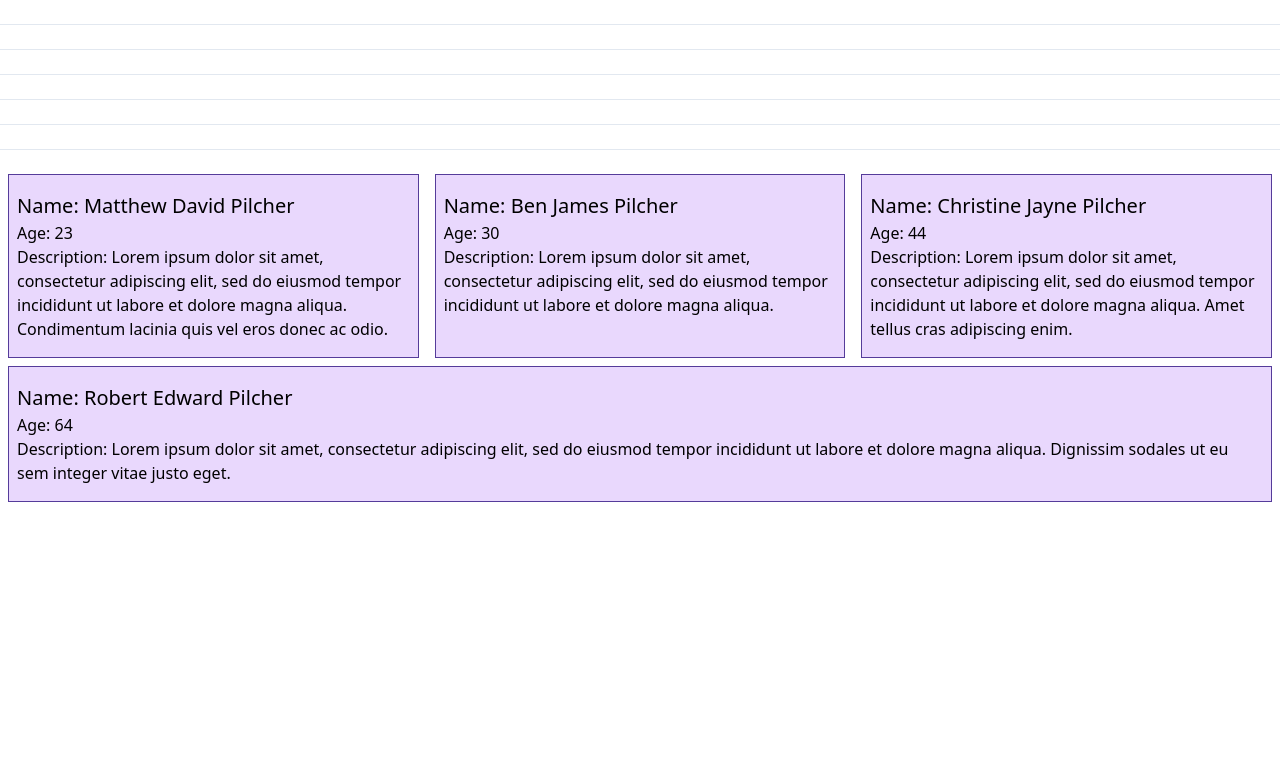
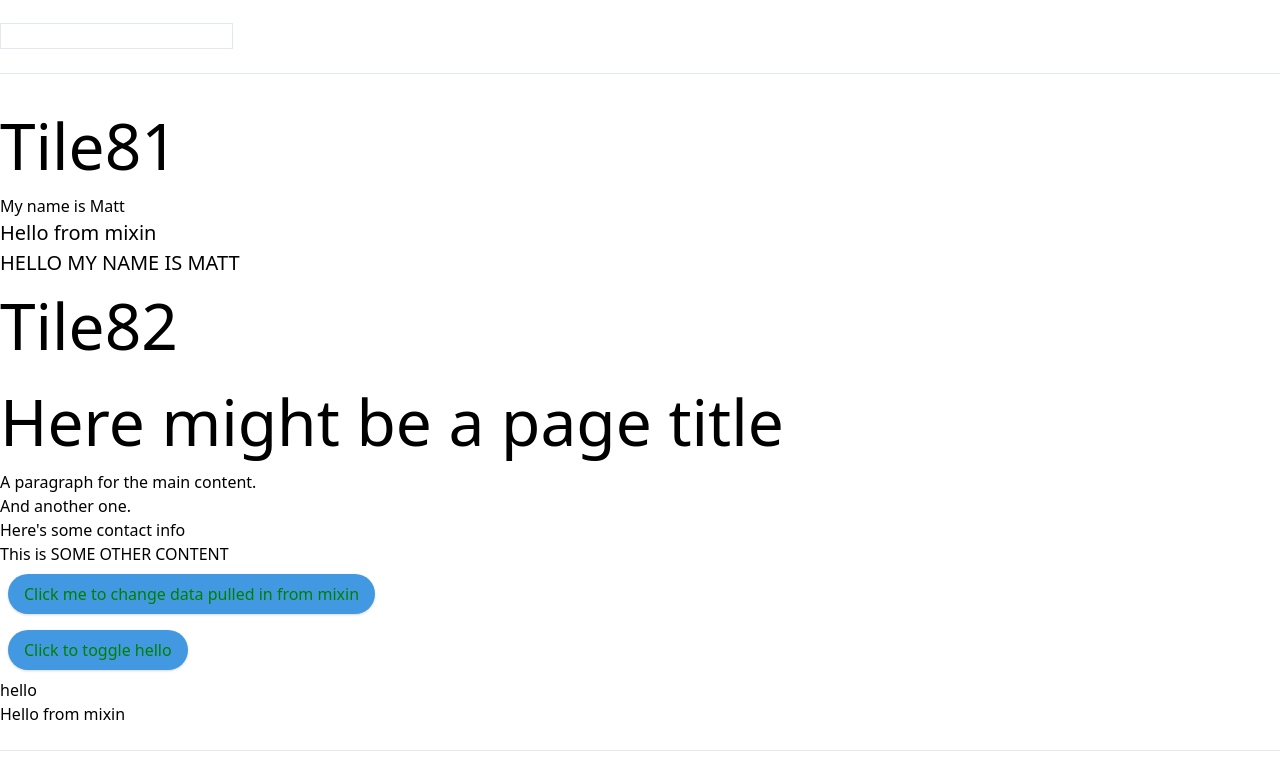
Before and after one commit to howlomogo/playground-1, a Vue app: page / in a window 1280 px wide. Shown: the part 4731-5500 px from the top of the page. Before the commit the page ends 5241 px from the top, so only its background shows below. Built offline with nearby package versions, Linux system fonts and the light colour scheme.

Commit message:
Finishing off docs

```diff
--- a/src/App.vue
+++ b/src/App.vue
@@ -50,6 +50,8 @@
 
 
       <hr class="my-6" />
+
+      <Tile8 />
       <hr class="my-6" />
       <hr class="my-6" />
       <hr class="my-6" />
@@ -77,6 +79,7 @@ import Tile4 from './components/Tile4'
 import Tile5 from './components/Tile5'
 import Tile6 from './components/Tile6'
 import Tile7 from './components/Tile7'
+import Tile8 from './components/Tile8'
 
 export default {
   name: 'App',
@@ -88,7 +91,8 @@ export default {
     Tile4,
     Tile5,
     Tile6,
-    Tile7
+    Tile7,
+    Tile8
   },
   watch: {
     count: function(val, oldVal) {
--- a/src/components/Tile7.vue
+++ b/src/components/Tile7.vue
@@ -7,15 +7,15 @@
         v-on:matts-func="func1"
         v-on:matts-func2="func2"
         v-on:matts-func3="count2 += $event"
-        v-bind:hello="func1" />
+        v-bind:hello="func1"
+        />
       <h1>{{ count2 }}</h1>
 
       <br />
       <hr />
       <!-- The content inside Tile73 will be placed whereever <slot></slot>
-      is within Tile73, it can be html or just any content
+      is within Tile73, it can be html, another component or just any content
       -->
-
       <!-- Docs say to use kebab case for props, however camelCase here works? -->
       <!-- Passing numbers, we need to v-bind if a number otherwise it will be a string -->
       <!-- Passing booleans, we need to v-bind otherwise it will be a string -->
@@ -30,6 +30,7 @@
         v-bind:testArr="['Cheese', 'Flower', 'Playstation']"
         v-bind:testProp="testProp"
       >
+          <!-- Hello there! is added inside <slot></slot>, if <slot> is not in the component this content is just disgarded -->
           HELLO THERE!
       </Tile73>
 
@@ -46,6 +47,8 @@
         {{ tab }}
       </button>
 
+
+
     <!-- Sometimes, it’s useful to dynamically switch between components,
     like in a tabbed interface, you can do this using vues <component> element
         with the 'is' special attribute-->
@@ -53,12 +56,21 @@
       <component v-bind:is="currentTab" class="tab"></component>
     </div>
 
+    <br />
+    <!-- You can add native events to the root of a component from the parent like below
+    by using the v-on native, here focus the input to change border color, This isn't really
+    a good idea though as the component structure may be change at some point -->
+    <Tile74 v-on:focus.native="inputFocused($event)" />
+    <!-- To solve this however, -->
+
+    <br />
   </div>
 </template>
 
 <script>
 import Tile72 from './Tile72'
 import Tile73 from './Tile73'
+import Tile74 from './Tile74'
 
 // These do NOT have to be in the same folder btw
 import Tab1 from './tabs/Tab1'
@@ -81,6 +93,7 @@ export default {
     components: {
         Tile72,
         Tile73,
+        Tile74,
         Tab1,
         Tab2,
         Tab3
@@ -93,6 +106,11 @@ export default {
             // The countValue here is the $emits 2nd param, in this case an array [1, 10, 5]
             console.log(countValue)
             this.count2+=countValue[2];
+        },
+        inputFocused: function(event) {
+          console.log(event.target)
+          event.target.classList.add("border-red-500")
+          console.log('FOCUSED')
         }
     }
 }
--- a/src/components/Tile72.vue
+++ b/src/components/Tile72.vue
@@ -1,5 +1,6 @@
 <template>
   <div class="bg-green-300 size">
+      <!-- Event names MUST be lower / kebab case, camelcase will not work -->
     <button class="btn-blue" v-on:click="$emit('matts-func')">
         Click me to $emit
     </button>
@@ -10,6 +11,10 @@
     <!-- We can use $emit‘s 2nd parameter to provide a value: -->
     <button class="btn-blue" v-on:click="$emit('matts-func2', [1, 10, 5])">
         Click me to $emit and send value
+    </button>
+
+    <button class="btn-blue" v-on:click="$emit('matts-func3', 10)">
+        Click me to $emit and send event value
     </button>
 
     <button class="btn-blue" v-on:click="$emit('matts-func3', 10)">
--- a/src/components/Tile73.vue
+++ b/src/components/Tile73.vue
@@ -17,7 +17,7 @@
             <h6>{{ item }}</h6>
         </div>
         <h2>testProp is {{ typeof testProp }}</h2>
-
+        <br />
     </div>
 </template>
 
--- /dev/null
+++ b/src/components/Tile74.vue
@@ -0,0 +1,13 @@
+<template>
+    <input class="border" type="text">
+</template>
+
+<script>
+export default {
+    name: 'Tile74'
+}
+</script>
+
+<style>
+
+</style>
--- /dev/null
+++ b/src/components/Tile8.vue
@@ -0,0 +1,63 @@
+<template>
+    <div>
+        <Tile81>
+            <!-- The slot here has access to Tile8's properties NOT Tile81's -->
+            My name is {{ user.name }}
+        </Tile81>
+
+        <!-- Named Slots -->
+        <!-- To provide content to named slots, we can use the v-slot directive on a <template>,
+            providing the name of the slot as v-slot‘s argument: -->
+        <!-- Now everything inside the <template> elements will be passed to the corresponding slots.
+            Any content not wrapped in a <template> using v-slot is assumed to be for the default slot. -->
+        <!-- v-slot can only be added to template with one exception -->
+        <Tile82>
+            <template v-slot:header>
+                <h1>Here might be a page title</h1>
+            </template>
+
+            <p>A paragraph for the main content.</p>
+            <p>And another one.</p>
+
+
+            <!-- You can still wrap default slot content in a template to be explicit but not required -->
+            <!-- <template v-slot:default>
+                <p>A paragraph for the main content.</p>
+                <p>And another one.</p>
+            </template> -->
+
+            <template v-slot:someOtherSlot>
+                <p>This is SOME OTHER CONTENT</p>
+            </template>
+
+            <template v-slot:footer>
+                <p>Here's some contact info</p>
+            </template>
+        </Tile82>
+    </div>
+</template>
+
+<script>
+import Tile81 from './Tile81'
+import Tile82 from './Tile82'
+
+export default {
+    components: {
+        Tile81,
+        Tile82
+    },
+    data: function() {
+        return {
+            user: {
+                name: 'Matt',
+                age: 33
+            }
+
+        }
+    }
+}
+</script>
+
+<style>
+
+</style>
--- /dev/null
+++ b/src/components/Tile81.vue
@@ -0,0 +1,37 @@
+<template>
+    <div>
+        <h1>Tile81</h1>
+        <!-- We can provide fallback content in the slot, by just insterting it
+        inside the tags like here Cheese is the fallback -->
+        <slot>Cheese</slot>
+        <h2>{{ mixinData }}</h2>
+        <h2>{{ someText | capitalize }}</h2>
+        <!-- You can also chain filters -->
+        <!-- {{ message | filterA | filterB }} -->
+
+    </div>
+</template>
+
+<script>
+import mixin1 from '../mixins/mixin1'
+
+export default {
+    name: 'Tile81',
+    mixins: [mixin1],
+    data: function() {
+        return {
+            someText: "hello my name is matt"
+        }
+    },
+    filters: {
+        capitalize: function (value) {
+            // Return mixinData as uppercase, filters are used for text transformation
+            return value.toUpperCase()
+        }
+    }
+}
+</script>
+
+<style>
+
+</style>
--- /dev/null
+++ b/src/components/Tile82.vue
@@ -0,0 +1,66 @@
+<template>
+    <div>
+        <h1>Tile82</h1>
+        <div class="container">
+            <header>
+                <slot name="header"></slot>
+            </header>
+            <main>
+                <!-- A <slot> outlet without name implicitly has the name “default”. -->
+                <slot></slot>
+            </main>
+
+            <footer>
+                <slot name="footer"></slot>
+            </footer>
+            <div>
+                <slot name="someOtherSlot"></slot>
+            </div>
+            <!-- This will only update THIS component as expected,
+            not others using the mixin jut wanted to check -->
+            <button class="btn-blue" @click="changeData">
+                Click me to change data pulled in from mixin
+            </button>
+        </div>
+
+        <div id="demo">
+            <button class="btn-blue" v-on:click="show = !show">
+                Click to toggle hello
+            </button>
+            <!-- transition wrapper component -->
+            <transition name="fade">
+                <p v-if="show">hello</p>
+            </transition>
+        </div>
+        {{ this.mixinData }}
+    </div>
+</template>
+
+<script>
+import mixin1 from '../mixins/mixin1'
+
+export default {
+    name: 'Tile82',
+    mixins: [mixin1],
+    data: function() {
+        return {
+            show: true
+        }
+    },
+    methods: {
+        changeData: function() {
+            this.mixinData = "This has been changed"
+        }
+    }
+}
+</script>
+
+<style>
+    /* Styles relating to 'fade' */
+    .fade-enter-active, .fade-leave-active {
+        transition: opacity .5s;
+    }
+    .fade-enter, .fade-leave-to /* .fade-leave-active below version 2.1.8 */ {
+        opacity: 0;
+    }
+</style>
--- /dev/null
+++ b/src/mixins/mixin1.js
@@ -0,0 +1,11 @@
+export default {
+    data: function() {
+        return {
+            mixinData: 'Hello from mixin'
+        }
+    },
+    created: function() {
+        console.log('Created hook from mixin')
+    }
+    // Can put other methods etc here
+}
```
Also changed, not shown: 1 other file (tests, documents, lock files or other folders).
